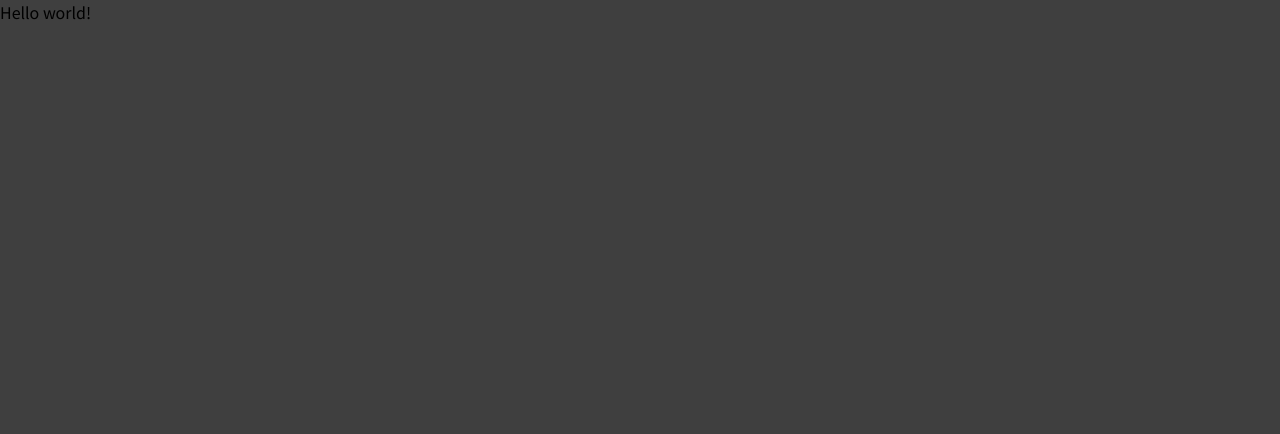
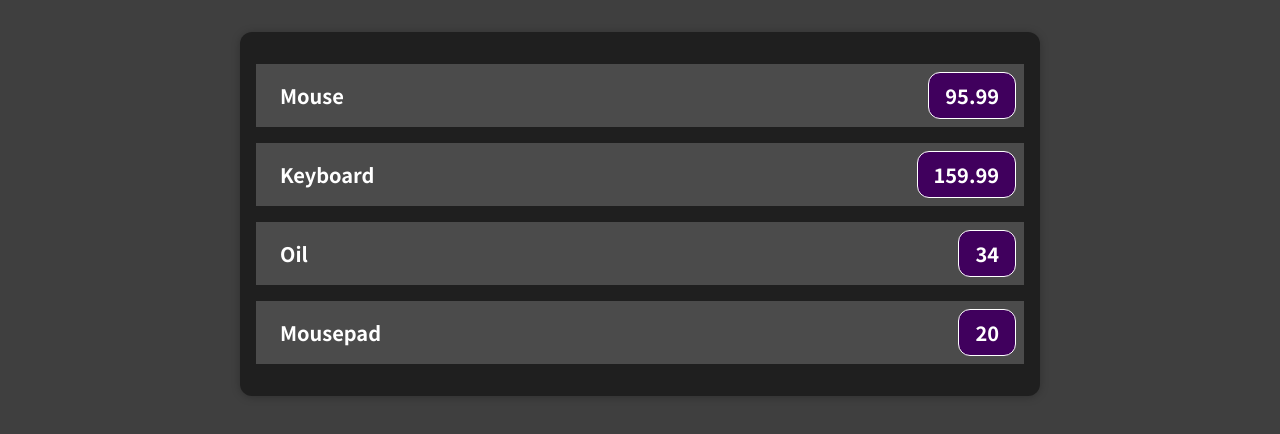
Before and after one commit to HuuThanh1301/TrackingExpenses, a React (Create React App) app: page / in a window 1280 px wide. Shown: the top 434 px of the page. Built offline with nearby package versions, Linux system fonts and the light colour scheme.

Commit message:
Step 1: Display dummy product list

```diff
--- a/public/index.html
+++ b/public/index.html
@@ -14,7 +14,7 @@
       manifest.json provides metadata used when your web app is installed on a
       user's mobile device or desktop. See https://developers.google.com/web/fundamentals/web-app-manifest/
     -->
-    <link rel="manifest" href="%PUBLIC_URL%/manifest.json" />
+    <!-- <link rel="manifest" href="%PUBLIC_URL%/manifest.json" /> -->
     <!--
       Notice the use of %PUBLIC_URL% in the tags above.
       It will be replaced with the URL of the `public` folder during the build.
--- a/src/App.js
+++ b/src/App.js
@@ -1,10 +1,36 @@
+import Expenses from "./components/Expenses/Expenses";
+
+const dummy_data = [
+  {
+    id: 'e1',
+    title: 'Mouse',
+    amount: 95.99,
+    date: new Date(2023, 1, 8)
+  },
+  {
+    id: 'e2',
+    title: 'Keyboard',
+    amount: 159.99,
+    date: new Date(2023, 1, 7)
+  },
+  {
+    id: 'e3',
+    title: 'Oil',
+    amount: 34,
+    date: new Date(2023, 8, 6)
+  },
+  {
+    id: 'e4',
+    title: 'Mousepad',
+    amount: 20,
+    date: new Date(2024, 2, 5)
+  }
+];
 
 function App() {
   return (
     <div>
-      <header>
-        Hello world!
-      </header>
+      <Expenses items={dummy_data}/>
     </div>
   );
 }
--- /dev/null
+++ b/src/components/Expenses/ExpenseItem.js
@@ -0,0 +1,11 @@
+import classes from './ExpenseItem.module.css';
+
+const ExpenseItem = (props) => {
+  return (
+    <div className={classes["expense-item"]}>
+      <h2>{props.title}</h2>
+      <div className={classes["expense-item__price"]}>{props.amount}</div>
+    </div>
+  );
+}
+export default ExpenseItem;
--- /dev/null
+++ b/src/components/Expenses/ExpenseItem.module.css
@@ -0,0 +1,23 @@
+.expense-item{
+  display: flex;
+  justify-content: space-between;
+  align-items: center;
+  padding: 0.5rem;
+  margin: 1rem 0;
+  color: white;
+  background-color: #4b4b4b;
+}
+
+.expense-item h2{
+  font-size: 1.25rem;
+  margin: 0 1rem;
+}
+
+.expense-item__price{
+  padding: 0.5rem 1rem;
+  border-radius: 12px;
+  border: 1px solid white;
+  background-color: #40005d;
+  font-size: 1.25rem;
+  font-weight: bold;
+}
--- /dev/null
+++ b/src/components/Expenses/Expenses.js
@@ -0,0 +1,14 @@
+
+import classes from './Expenses.module.css';
+import ExpensesList from "./ExpensesList";
+
+const Expenses = (props) => {
+  return (
+    <div className={classes.expenses}>
+      <ExpensesList items={props.items}/>
+    </div>
+
+  )
+}
+
+export default Expenses;
--- /dev/null
+++ b/src/components/Expenses/Expenses.module.css
@@ -0,0 +1,9 @@
+.expenses{
+  width: 50rem;
+  max-width: 95%;
+  border-radius: 12px;
+  margin: 2rem auto;
+  background-color: rgb(31, 31, 31);
+  box-shadow: 0 1px 8px rgba(0, 0, 0, 0.25);
+  padding: 1rem;
+}
--- /dev/null
+++ b/src/components/Expenses/ExpensesList.js
@@ -0,0 +1,18 @@
+import ExpenseItem from "./ExpenseItem";
+import classes from './ExpensesList.module.css';
+
+const ExpensesList = (props) => {
+  return (
+    <ul className={classes['expenses-list']}>
+      {props.items.map((item) => (
+        <ExpenseItem
+          key={item.id}
+          title={item.title}
+          amount={item.amount}
+          date={item.date}
+        />
+      ))}
+    </ul>
+  );
+};
+export default ExpensesList;
--- /dev/null
+++ b/src/components/Expenses/ExpensesList.module.css
@@ -0,0 +1,5 @@
+.expenses-list{
+  list-style: none;
+  margin: 0;
+  padding: 0;
+}
```
Also changed, not shown: public/manifest.json (deleted).
